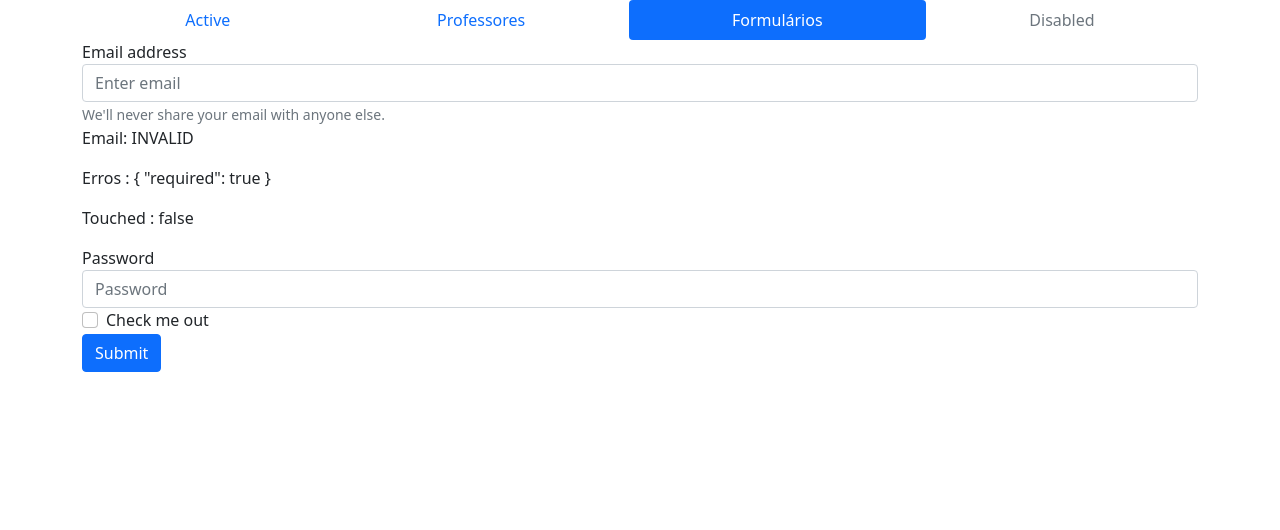
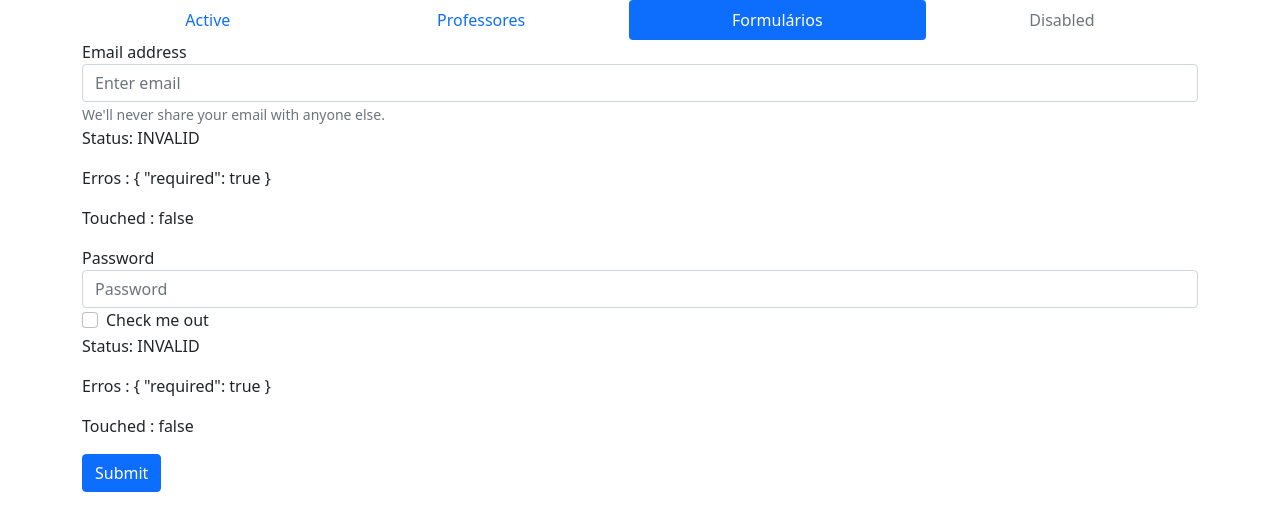
Before and after one commit to SuellenMoreiraLima/aula-angular, an Angular app: page /formularios/reativo-form in a window 1280 px wide. Shown: the top 530 px of the page. Built offline with nearby package versions, Linux system fonts and the light colour scheme.

Commit message:
Foms - alert error

```diff
--- a/src/app/formularios/formularios.module.ts
+++ b/src/app/formularios/formularios.module.ts
@@ -4,11 +4,13 @@ import { CommonModule } from '@angular/common';
 import { FormulariosRoutingModule } from './formularios-routing.module';
 import { ReativoFormComponent } from './reativo-form/reativo-form.component';
 import { ReactiveFormsModule } from '@angular/forms';
+import { MostrarMensagemComponent } from './mostrar-mensagem/mostrar-mensagem.component';
 
 
 @NgModule({
   declarations: [
-    ReativoFormComponent
+    ReativoFormComponent,
+    MostrarMensagemComponent
   ],
   imports: [
     CommonModule,
--- /dev/null
+++ b/src/app/formularios/mostrar-mensagem/mostrar-mensagem.component.html
@@ -0,0 +1,16 @@
+
+<div class="alert alert-danger" *ngIf="controles.status == 'INVALID'&& controles.touched == true " role="alert">
+        {{mensagem}}
+</div>
+
+<p>
+    Status: {{ controles.status }}
+</p>
+
+<p>
+    Erros : {{ controles.errors | json }}
+</p>
+
+<p>
+    Touched : {{ controles.touched  }}
+</p>
--- /dev/null
+++ b/src/app/formularios/mostrar-mensagem/mostrar-mensagem.component.ts
@@ -0,0 +1,22 @@
+import { FormControlName, FormGroup } from '@angular/forms';
+import { Component, OnInit, Input } from '@angular/core';
+
+@Component({
+  selector: 'app-mostrar-mensagem',
+  templateUrl: './mostrar-mensagem.component.html',
+  styleUrls: ['./mostrar-mensagem.component.scss']
+})
+export class MostrarMensagemComponent implements OnInit {
+
+  @Input()
+  controles : any;
+
+  @Input()
+  mensagem : string = '';
+
+  constructor() { }
+
+  ngOnInit(): void {
+  }
+
+}
--- a/src/app/formularios/reativo-form/reativo-form.component.html
+++ b/src/app/formularios/reativo-form/reativo-form.component.html
@@ -5,30 +5,22 @@
       <small id="emailHelp" class="form-text text-muted">We'll never share your email with anyone else.</small>
     </div>
 
-    <div class="alert alert-danger" *ngIf="meuForm.controls['email'].status == 'INVALID'&& meuForm.controls['email'].touched == true " role="alert">
-        Erro ao preencher o Email
-      </div>
-    <p>
-        Email: {{ meuForm.controls['email'].status }}
-    </p>
-    <!-- <p>
-        Erros : {{ meuForm.controls['email'].errors }}
-    </p> -->
-
-    <p>
-        Erros : {{ meuForm.controls['email'].errors | json }}
-    </p>
-    <p>
-        Touched : {{ meuForm.controls['email'].touched  }}
-    </p>
+    <app-mostrar-mensagem
+    [controles]="meuForm.controls['email']"
+    [mensagem]="'Erro ao preencher email'">
+    </app-mostrar-mensagem>
 
     <div class="form-group">
       <label for="exampleInputPassword1">Password</label>
-      <input type="password" class="form-control" id="exampleInputPassword1" placeholder="Password">
+      <input type="password" class="form-control" formControlName="password" placeholder="Password">
     </div>
     <div class="form-check">
       <input type="checkbox" class="form-check-input" id="exampleCheck1">
       <label class="form-check-label" for="exampleCheck1">Check me out</label>
     </div>
+    <app-mostrar-mensagem
+    [controles]="meuForm.controls['password']"
+    [mensagem]="'Erro ao preencher senha'"
+    ></app-mostrar-mensagem>
     <button type="submit" class="btn btn-primary">Submit</button>
   </form>
--- a/src/app/formularios/reativo-form/reativo-form.component.ts
+++ b/src/app/formularios/reativo-form/reativo-form.component.ts
@@ -19,7 +19,8 @@ export class ReativoFormComponent implements OnInit {
 
     this.meuForm = this.formBuilder.group({
 
-       email : [null, [Validators.required, Validators.email]]
+       email : [null, [Validators.required, Validators.email]],
+       password : [null,[Validators.required, Validators.minLength(8),Validators.maxLength(16)]]
 
     });
 
```
Also changed, not shown: src/app/formularios/mostrar-mensagem/mostrar-mensagem.component.scss (added), 1 other file (tests, documents, lock files or other folders).
